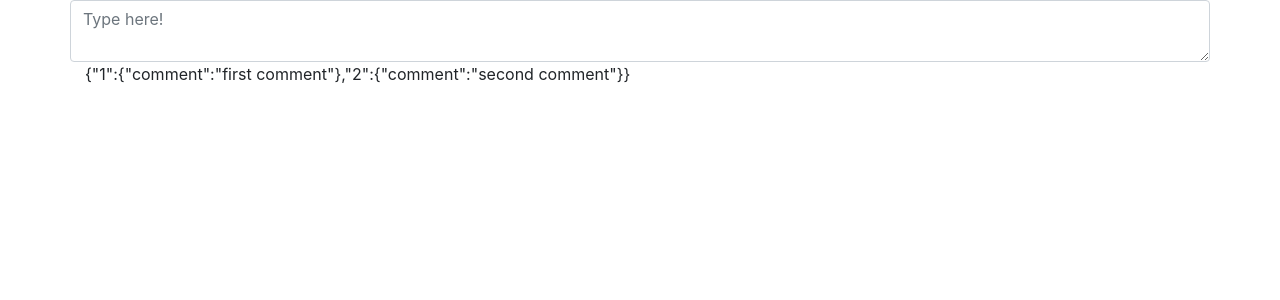
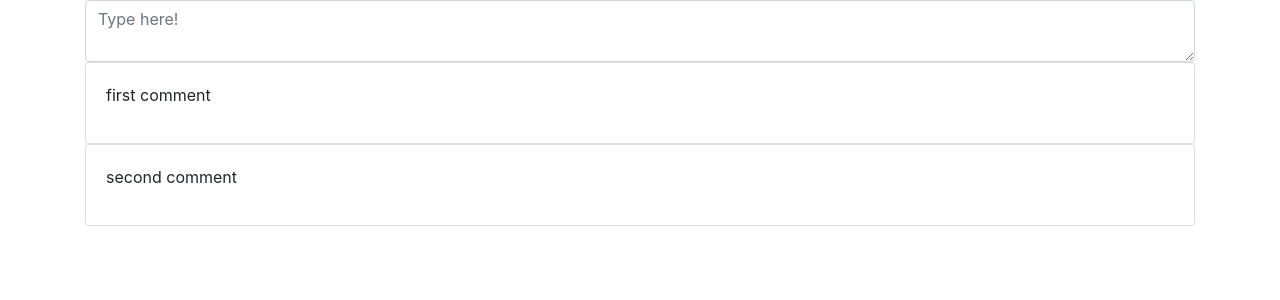
Before and after one commit to hnrqsss/simple-comments, a React (Create React App) app: page / in a window 1280 px wide. Shown: the top 300 px of the page. Built offline with nearby package versions, Linux system fonts and the light colour scheme.

Commit message:
creating a component for each comment

```diff
--- /dev/null
+++ b/src/Comment.js
@@ -0,0 +1,16 @@
+import React, { Component } from 'react'
+
+class Comment extends Component{
+    render() {
+        const { comment } = this.props
+        return(
+            <div className='col-sm-12'>
+                <div className='card'>
+                    <p className='card-body'>{comment.comment}</p>
+                </div>
+            </div>
+        )
+    }
+}
+
+export default Comment
--- a/src/Comments.js
+++ b/src/Comments.js
@@ -1,13 +1,14 @@
 import React, { Component } from 'react'
+
+import Comment from './Comment'
 
 class Comments extends Component {
 
     render() {
-
+        const { comments }  = this.props
         return(
-
-            <div>
-                {(JSON.stringify(this.props.comments))}
+            <div className='row'>
+                {Object.keys(comments).map(index => <Comment comment={comments[index]} key={index} />)}
             </div>
         )
     }
--- a/src/NewComment.js
+++ b/src/NewComment.js
@@ -22,7 +22,9 @@ class NewComment extends Component {
     render() {
         return(
             <div className='row'>
-                <textarea placeholder='Type here!' ref='comment' className='form-control' onKeyDown={this.handleEnter}/>
+                <div className='col-sm-12'>
+                    <textarea placeholder='Type here!' ref='comment' className='form-control' onKeyDown={this.handleEnter}/>
+                </div>
             </div>
         )
     }
```
